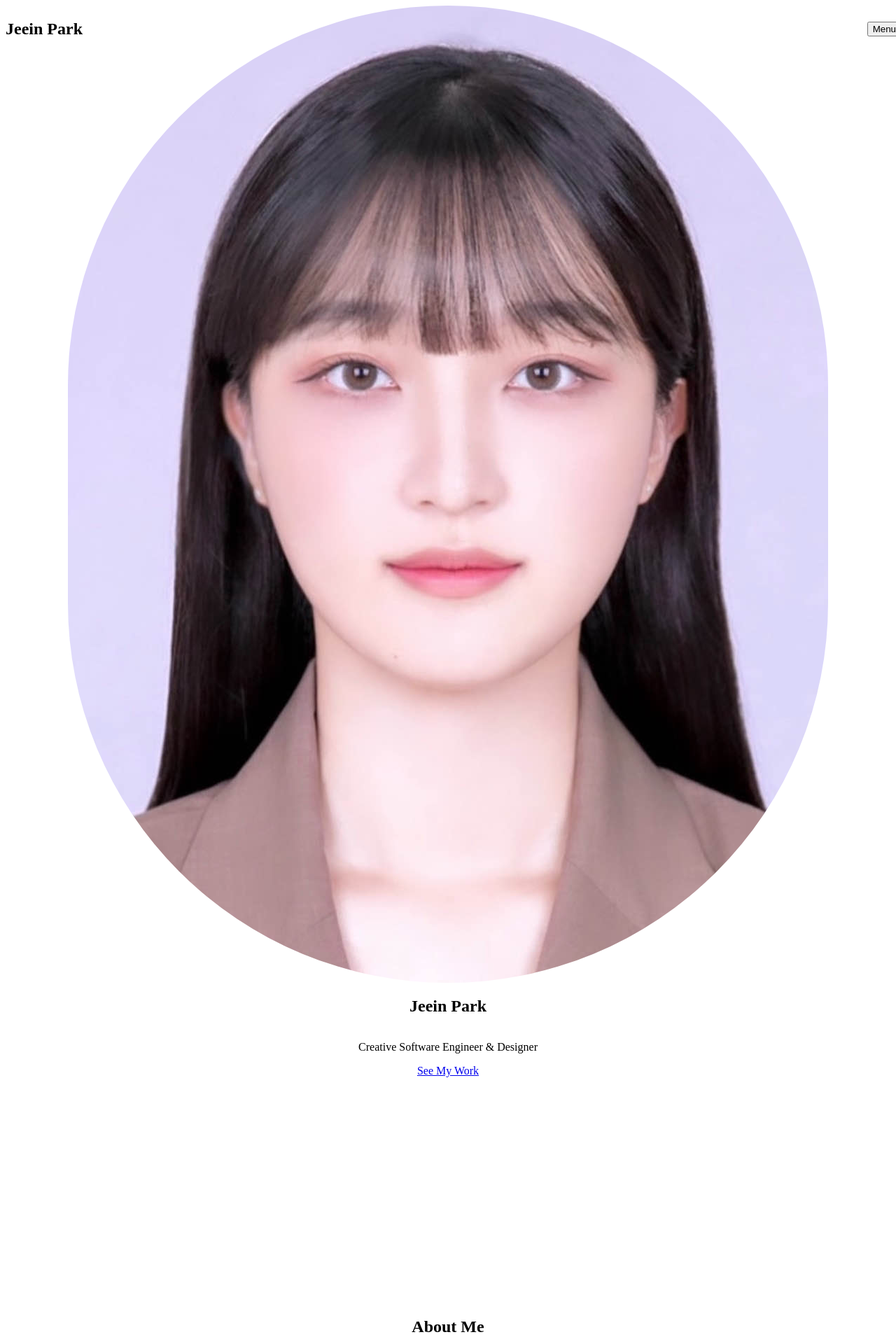
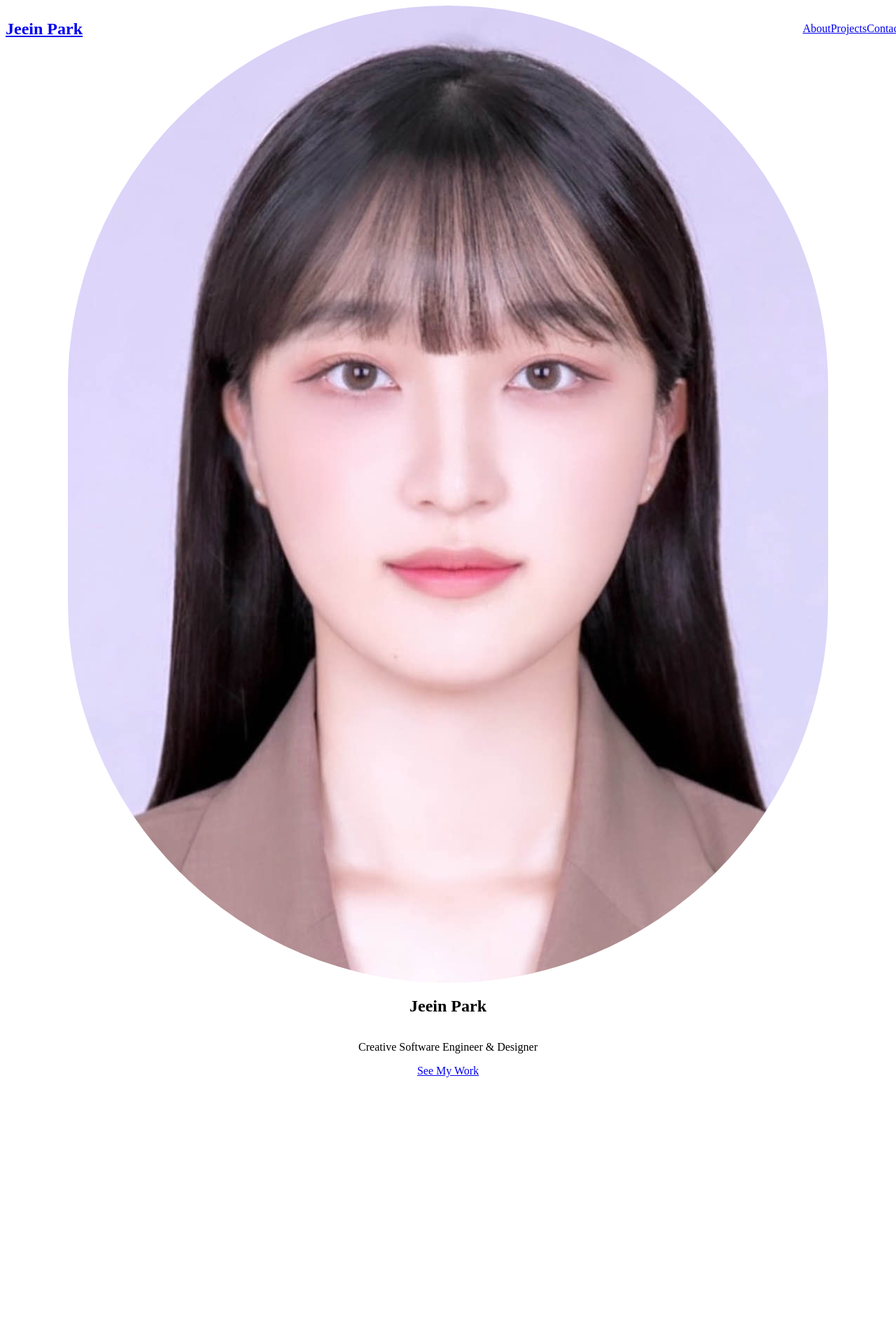
Before and after one commit to JeeIn-Park/JeeIn-Park.github.io, a React (Vite) app in the folder my-portfolio/: page / in a window 1280 px wide. Shown: the top 1920 px of the page at 70% size. After the commit the page ends 1547 px from the top, so only its background shows below. Built offline with nearby package versions, Linux system fonts and the light colour scheme.

Commit message:
components -> pages

```diff
--- a/my-portfolio/package.json
+++ b/my-portfolio/package.json
@@ -15,6 +15,7 @@
     "framer-motion": "^12.5.0",
     "react": "^19.0.0",
     "react-dom": "^19.0.0",
+    "react-router-dom": "^7.4.0",
     "react-scroll": "^1.9.3",
     "typescript": "^5.8.2",
     "web-vitals": "^2.1.4"
--- a/my-portfolio/src/App.tsx
+++ b/my-portfolio/src/App.tsx
@@ -1,18 +1,23 @@
 import React from "react";
+import { Routes, Route } from "react-router-dom";
 import Navbar from "./components/Navbar";
-import Hero from "./components/Hero";
-import About from "./components/About";
-import Projects from "./components/Projects";
-import Contact from "./components/Contact";
+import Hero from "./pages/Hero";
+import Contact from "./pages/Contact";
+import About from "./pages/About";
+import Projects from "./pages/Projects";
 
 const App: React.FC = () => {
   return (
-    <div className="bg-gray-100 text-gray-900">
+    <div className="bg-gray-100 text-gray-900 min-h-screen">
       <Navbar />
-      <Hero />
-      <About />
-      <Projects />
-      <Contact />
+      <div className="pt-20">
+        <Routes>
+          <Route path="/" element={<Hero />} />
+          <Route path="/about" element={<About />} />
+          <Route path="/projects" element={<Projects />} />
+          <Route path="/contact" element={<Contact />} />
+        </Routes>
+      </div>
     </div>
   );
 };
--- a/my-portfolio/src/components/Navbar.tsx
+++ b/my-portfolio/src/components/Navbar.tsx
@@ -1,24 +1,25 @@
-import React, { useState } from "react";
-import { Link } from "react-scroll";
+import React from "react";
+import { Link } from "react-router-dom";
 
 const Navbar: React.FC = () => {
-  const [isOpen, setIsOpen] = useState(false);
-
   return (
-    <nav className="fixed top-0 w-full bg-white shadow-md p-4 flex justify-between items-center z-50">
-      <h1 className="text-xl font-bold">Jeein Park</h1>
-
-      {/* Mobile Menu Button (Removed Icons) */}
-      <button className="md:hidden" onClick={() => setIsOpen(!isOpen)}>
-        {isOpen ? "Close" : "Menu"}
-      </button>
-
-      {/* Menu Links */}
-      <ul className={`md:flex gap-6 ${isOpen ? "block" : "hidden"} md:block`}>
-        <li><Link to="about" smooth={true} duration={500} className="cursor-pointer hover:underline">About</Link></li>
-        <li><Link to="projects" smooth={true} duration={500} className="cursor-pointer hover:underline">Projects</Link></li>
-        <li><Link to="contact" smooth={true} duration={500} className="cursor-pointer hover:underline">Contact</Link></li>
-      </ul>
+    <nav className="fixed top-0 left-0 w-full bg-white shadow-md z-50">
+      <div className="max-w-6xl mx-auto px-6 py-4 flex justify-between items-center">
+        <h1 className="text-2xl font-bold text-gray-900">
+          <Link to="/">Jeein Park</Link>
+        </h1>
+        <div className="space-x-6">
+          <Link to="/about" className="text-gray-700 hover:text-blue-500">
+            About
+          </Link>
+          <Link to="/projects" className="text-gray-700 hover:text-blue-500">
+            Projects
+          </Link>
+          <Link to="/contact" className="text-gray-700 hover:text-blue-500">
+            Contact
+          </Link>
+        </div>
+      </div>
     </nav>
   );
 };
--- a/my-portfolio/src/main.tsx
+++ b/my-portfolio/src/main.tsx
@@ -1,11 +1,13 @@
-import './index.css';
+import "./index.css";
 import React from "react";
 import ReactDOM from "react-dom/client";
+import { BrowserRouter } from "react-router-dom";
 import App from "./App";
-
 
 ReactDOM.createRoot(document.getElementById("root")!).render(
   <React.StrictMode>
-    <App />
+    <BrowserRouter>
+      <App />
+    </BrowserRouter>
   </React.StrictMode>
 );
--- a/my-portfolio/src/components/Projects.tsx
+++ b/my-portfolio/src/pages/Projects.tsx
@@ -24,10 +24,7 @@ const projects = [
 
 const Projects: React.FC = () => {
   return (
-    <section
-      id="projects"
-      className="min-h-screen bg-gray-100 text-center p-8"
-    >
+    <section className="min-h-screen bg-gray-100 text-center p-8">
       <motion.h2
         className="text-4xl font-bold text-gray-900 mb-8"
         initial={{ opacity: 0, y: -20 }}
```
Also changed, not shown: my-portfolio/src/pages/About.tsx (renamed from my-portfolio/src/components/About.tsx), my-portfolio/src/pages/Contact.tsx (renamed from my-portfolio/src/components/Contact.tsx), my-portfolio/src/pages/Hero.tsx (renamed from my-portfolio/src/components/Hero.tsx), 1 other file (tests, documents, lock files or other folders).
